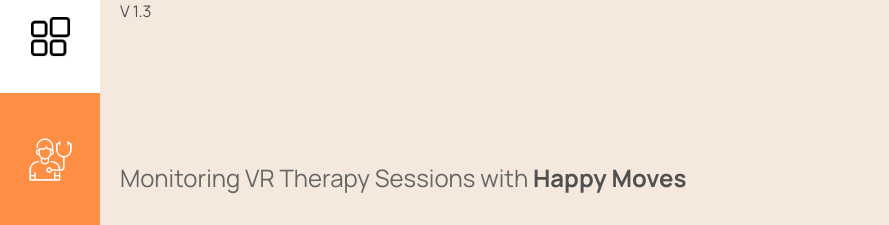
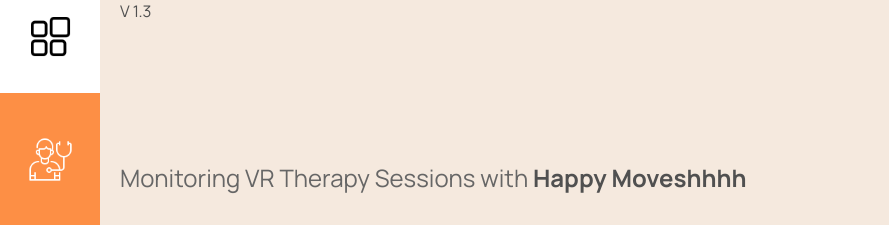
Before and after one commit to mhdhssn967/XRPhysio, a React (Vite) app: page / in a window 1280 px wide. Shown: the top 225 px of the page, without its empty margins (0-889 px from the left). Built offline with nearby package versions, Linux system fonts and the light colour scheme; no server answers; the database is empty; sample sign-in values are in the browser's storage; grey boxes are pictures that could not be loaded; a web font is replaced by a local one.

Commit message:
design fix

```diff
--- a/src/pages/Landing.jsx
+++ b/src/pages/Landing.jsx
@@ -12,7 +12,7 @@
             <div className="dashboard-home">
               <div className="dashboard-info">
                 <h2> <br /> <span className="highlight"><strong>{hospName}</strong></span></h2>
-                <p className="tagline">Monitoring VR Therapy Sessions with <strong>Happy Moves</strong></p>
+                <p className="tagline">Monitoring VR Therapy Sessions with <strong>Happy Moveshhhh</strong></p>
                 <div className="stats-grid">
                   <div className="stat-card"><i class="fa-solid fa-bed-pulse"></i> <h4>Total Patients: <strong>128</strong></h4></div>
                   <div className="stat-card"><i class="fa-solid fa-gamepad"></i> <h4>Sessions Played: <strong>452</strong></h4></div>
```
